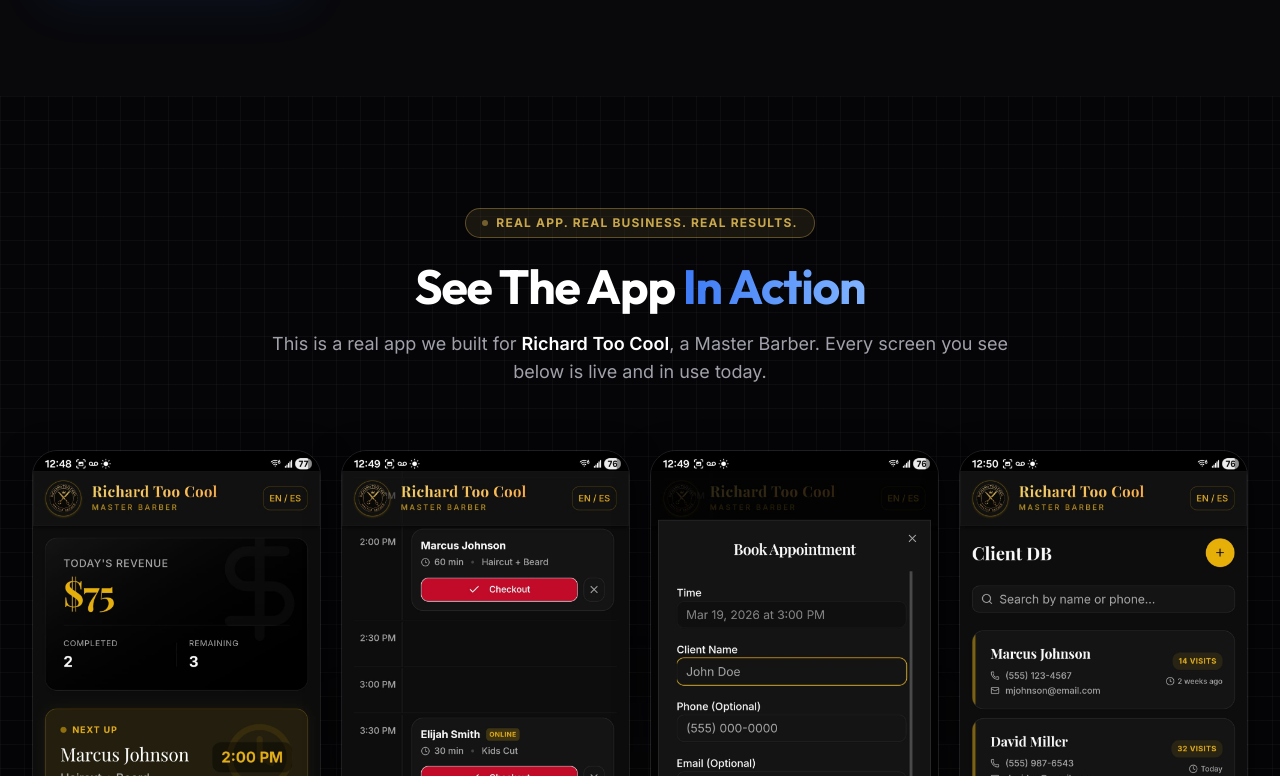
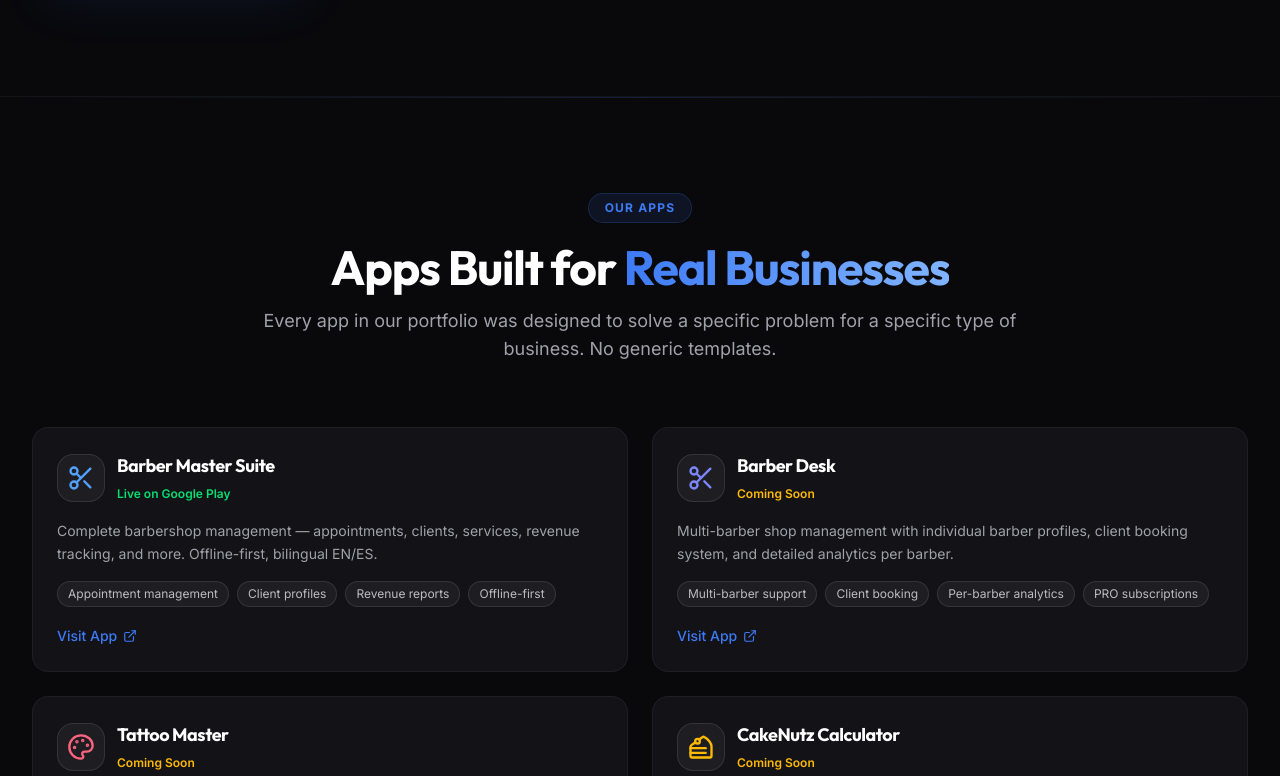
Before and after one commit to cakenutzland/realappsolutions-web, a React (Vite) app in the folder artifacts/business-website/: page / in a window 1280 px wide. Shown: the part 6204-6980 px from the top of the page. Built offline with nearby package versions, Linux system fonts and the light colour scheme.

Commit message:
feat: add About and OurApps sections to Home page

```diff
--- a/artifacts/business-website/src/pages/Home.tsx
+++ b/artifacts/business-website/src/pages/Home.tsx
@@ -7,7 +7,9 @@
 import Trust from "@/components/sections/Trust";
 import Process from "@/components/sections/Process";
 import Services from "@/components/sections/Services";
+import OurApps from "@/components/sections/OurApps";
 import Demo from "@/components/sections/Demo";
+import About from "@/components/sections/About";
 import MicroCta from "@/components/sections/MicroCta";
 import Cta from "@/components/sections/Cta";
 import Contact from "@/components/sections/Contact";
@@ -24,7 +26,9 @@
         <Trust />
         <Process />
         <Services />
+        <OurApps />
         <Demo />
+        <About />
         <MicroCta />
         <Cta />
         <Contact />
```
